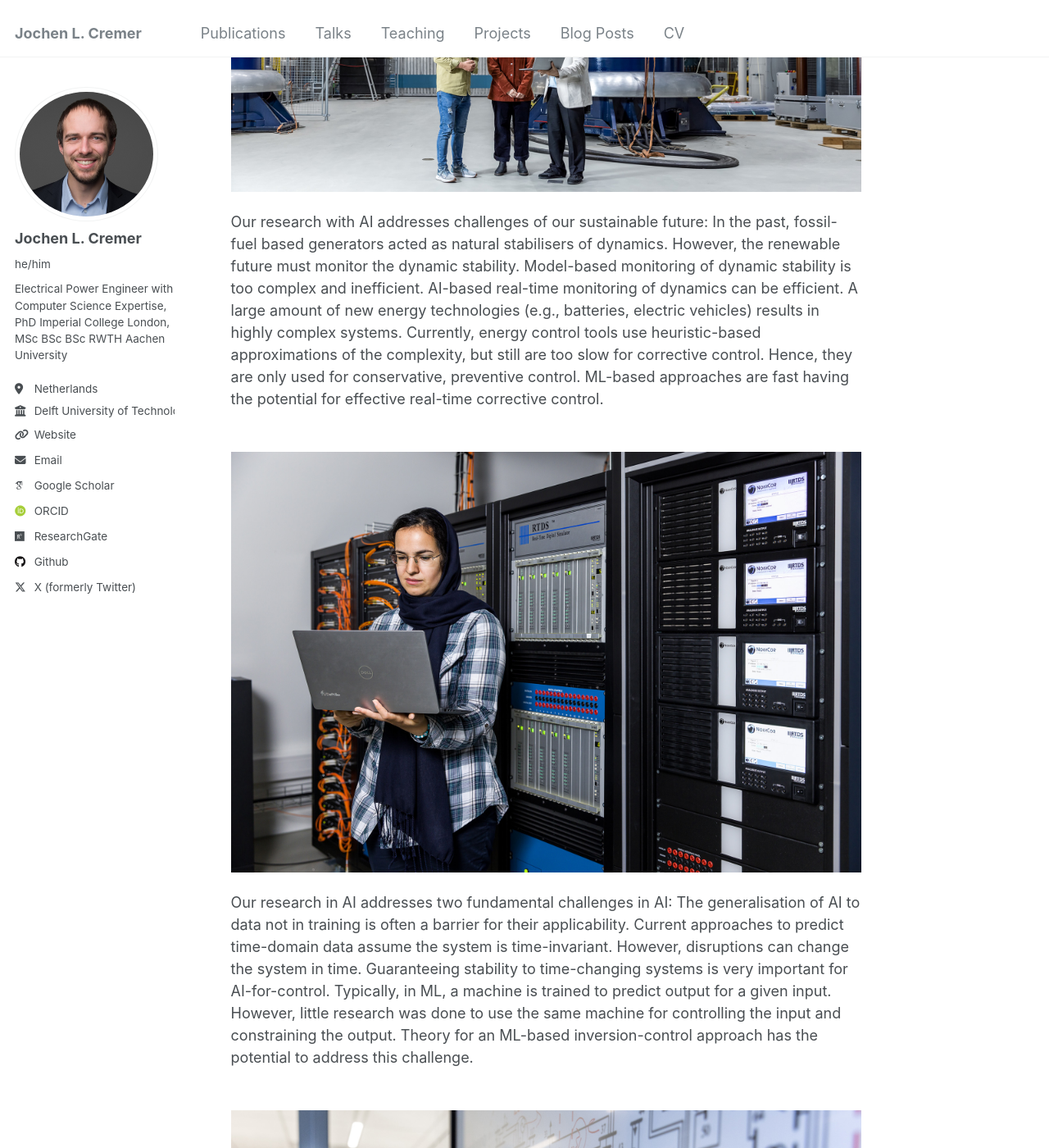
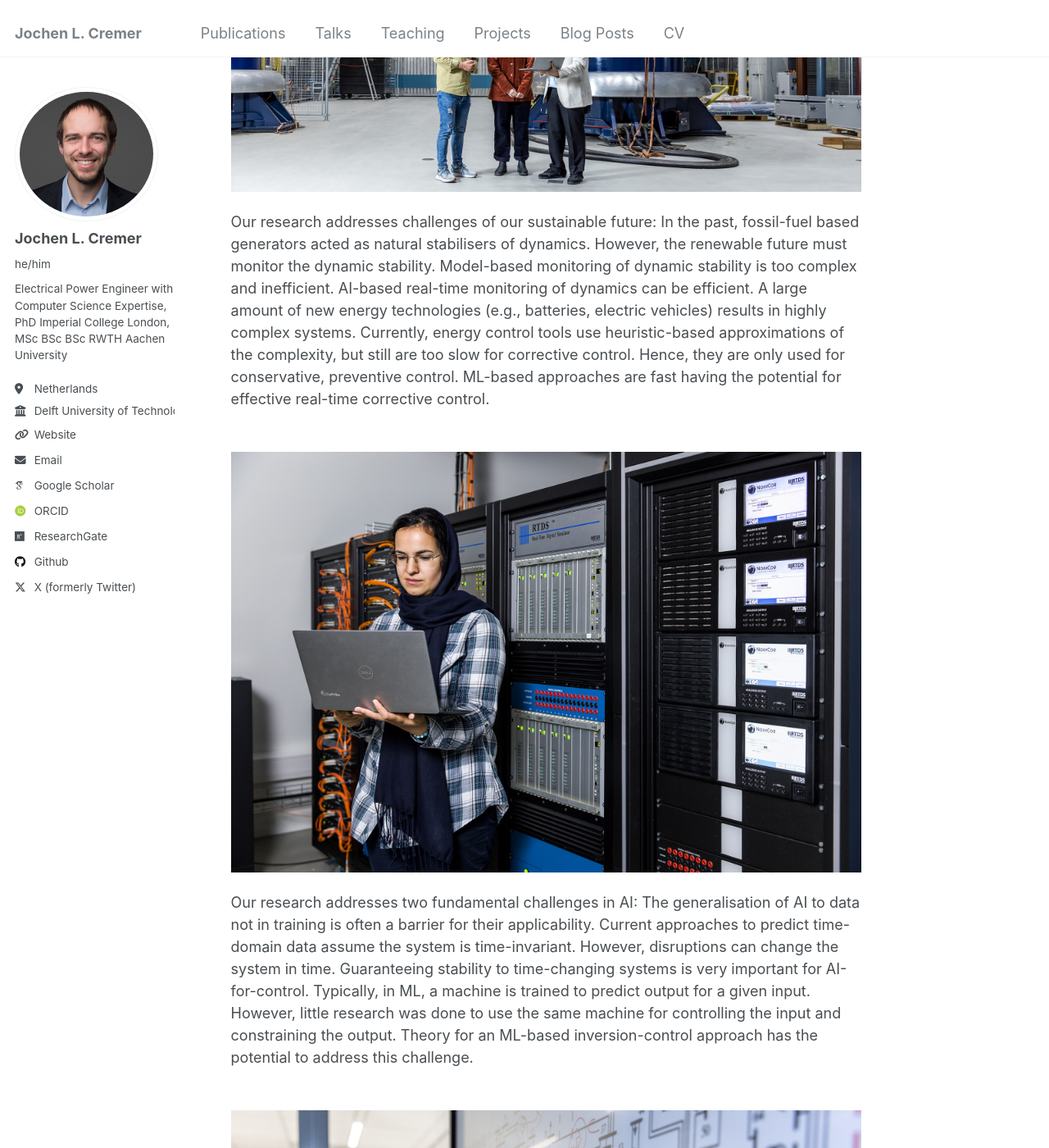
Before and after one commit to JochenC/JochenC.github.io, a Jekyll site: the page built from _projects/DAIEnergyLab.md, in a window 1280 px wide and 1400 px high, scrolled down 937 px. Shown: the whole window at 82% size. Built offline with Jekyll 4.4.1, drawn with Linux system fonts in a browser that asks for light colours; some web fonts are replaced; some of the changed text lies outside the part shown.

Commit message:
Update DAIEnergyLab.md

```diff
--- a/_projects/DAIEnergyLab.md
+++ b/_projects/DAIEnergyLab.md
@@ -8,12 +8,12 @@ The transition towards the zero-carbon future requires the reliable and flexible
 
 <br/><img src='/images/DAILab1.jpg'>
 
-Our research with AI addresses challenges of our sustainable future: In the past, fossil-fuel based generators acted as natural stabilisers of dynamics. However, the renewable future must monitor the dynamic stability. Model-based monitoring of dynamic stability is too complex and inefficient. AI-based real-time monitoring of dynamics can be efficient. A large amount of new energy technologies (e.g., batteries, electric vehicles) results in highly complex systems. Currently, energy control tools use heuristic-based approximations of the complexity, but still are too slow for corrective control. Hence, they are only used for conservative, preventive control. ML-based approaches are fast having the potential for effective real-time corrective control.
+Our research addresses challenges of our sustainable future: In the past, fossil-fuel based generators acted as natural stabilisers of dynamics. However, the renewable future must monitor the dynamic stability. Model-based monitoring of dynamic stability is too complex and inefficient. AI-based real-time monitoring of dynamics can be efficient. A large amount of new energy technologies (e.g., batteries, electric vehicles) results in highly complex systems. Currently, energy control tools use heuristic-based approximations of the complexity, but still are too slow for corrective control. Hence, they are only used for conservative, preventive control. ML-based approaches are fast having the potential for effective real-time corrective control.
 
 <br/><img src='/images/DAILab3.jpg'>
 
-Our research in AI addresses two fundamental challenges in AI: The generalisation of AI to data not in training is often a barrier for their applicability. Current approaches to predict time-domain data assume the system is time-invariant. However, disruptions can change the system in time. Guaranteeing stability to time-changing systems is very important for AI-for-control. Typically, in ML, a machine is trained to predict output for a given input. However, little research was done to use the same machine for controlling the input and constraining the output. Theory for an ML-based inversion-control approach has the potential to address this challenge.
+Our research addresses two fundamental challenges in AI: The generalisation of AI to data not in training is often a barrier for their applicability. Current approaches to predict time-domain data assume the system is time-invariant. However, disruptions can change the system in time. Guaranteeing stability to time-changing systems is very important for AI-for-control. Typically, in ML, a machine is trained to predict output for a given input. However, little research was done to use the same machine for controlling the input and constraining the output. Theory for an ML-based inversion-control approach has the potential to address this challenge.
 
 <br/><img src='/images/DAILab2.jpg'>
 
-The Delft AI Energy Lab is part of the [TU Delft AI Labs programme](https://www.tudelft.nl/ai/tu-delft-ai-labs). The lab involves the four core PhD researchers, Shabnam Khodakaramzadeh, Ali Rajaei, Mert Karaçelebi, Mohammad Boveiri, and all other PhDs of my group. Together with [Dr. Peyman Mohajerin Esfahani](https://mohajerinesfahani.github.io/), I am directing this lab. Our lab started in 2021. For more information about our lab, see our [Delft AI Energy lab website](https://www.tudelft.nl/ai/delft-ai-energy-lab).
+The Delft AI Energy Lab is part of the [TU Delft AI Labs programme](https://www.tudelft.nl/ai/tu-delft-ai-labs). The lab involves the four core PhD researchers, Shabnam Khodakaramzadeh, Ali Rajaei, Mert Karaçelebi, Mohammad Boveiri, and all other PhDs of my group. Together with [Dr. Peyman Mohajerin Esfahani](https://mohajerinesfahani.github.io/), I am directing this lab. Our lab started in 2021. For more information about our lab, see [Delft AI Energy lab website](https://www.tudelft.nl/ai/delft-ai-energy-lab).
```
